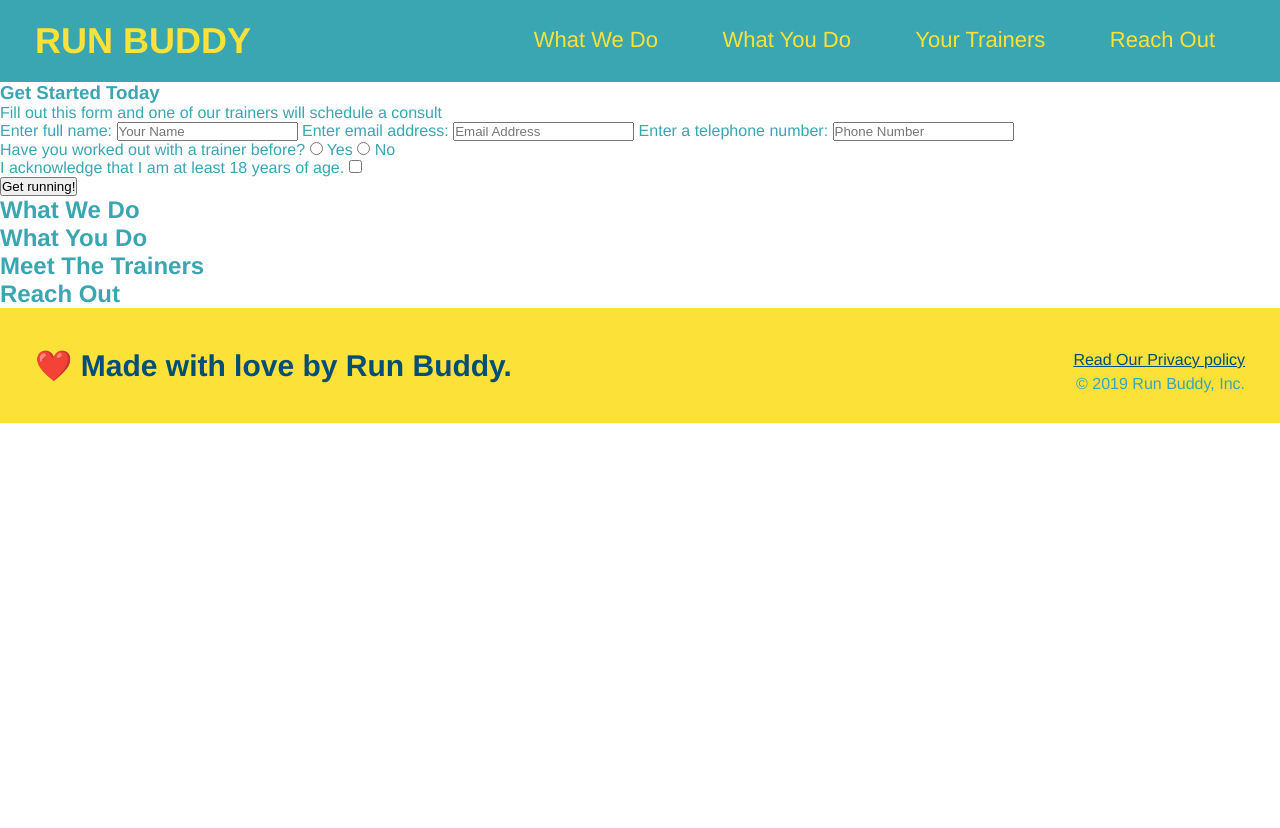
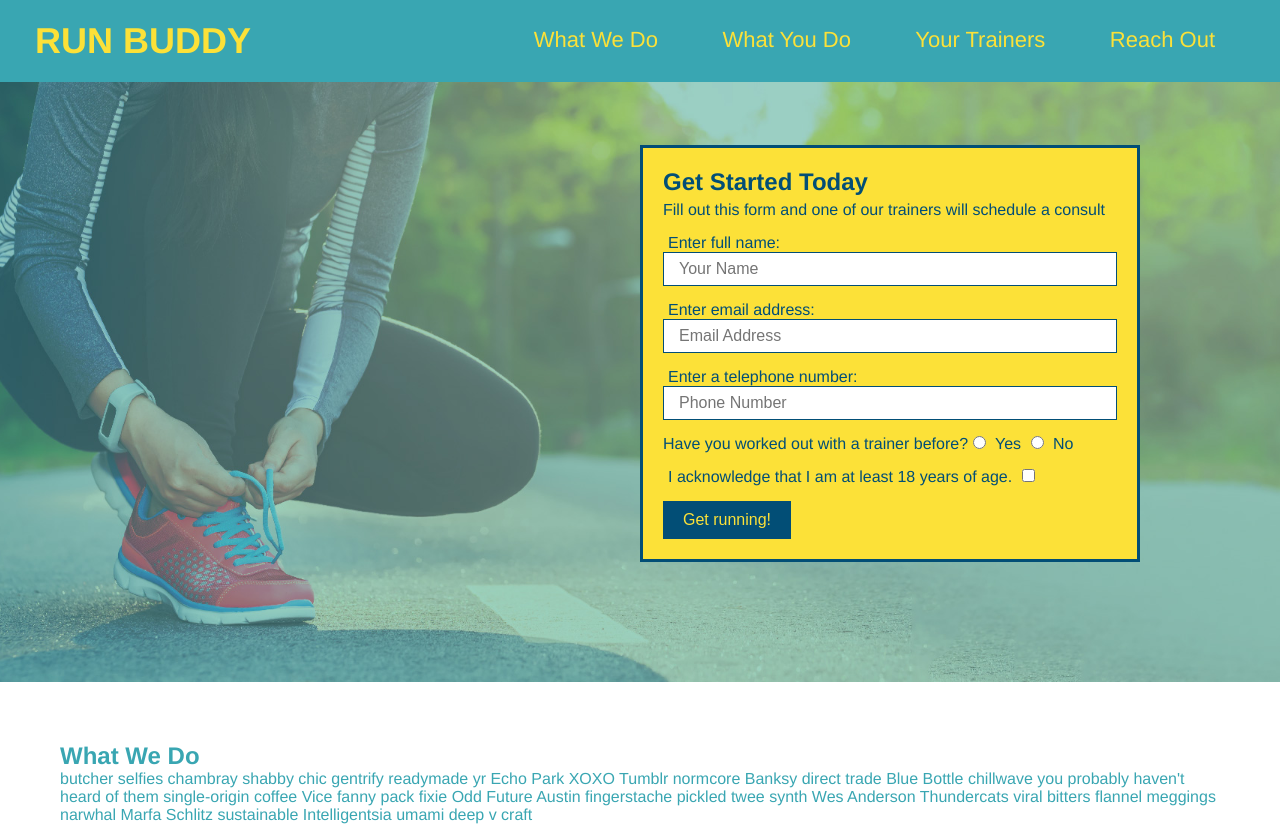
Before and after one commit to Guerrajonmichael/run-buddy, a plain HTML site: page index.html in a window 1280 px wide. Shown: the top 828 px of the page. Before the commit the page ends 800 px from the top, so only its background shows below. Drawn offline with Linux system fonts and the light colour scheme.

Commit message:
add what you do icons

```diff
--- a/assets/css/style.css
+++ b/assets/css/style.css
@@ -56,3 +56,59 @@ footer div {
 footer a {
     color: #024e76;
 }
+
+section {
+    padding: 60px;
+    background-image:
+}
+/* Hero style start */
+.hero {
+    background-image: url("../images/hero-bg.jpg");
+    height: 600px;
+    background-size: cover;
+    background-position: center;
+    position: relative;
+}
+
+.hero-form {
+    background-color: #fce138;
+    padding: 20px;
+    width: 500px;
+    color: #024e76;
+    border: solid 3px #024e76;
+    position: absolute;
+    bottom: 120px;
+    right: 140px;
+}
+
+.hero-form h3 {
+    font-size: 24px;
+    margin: 0px;
+}
+
+.hero-form p {
+    margin: 5px 0 15px 0;
+}
+
+.form-input {
+    border: 1px solid #024e76;
+    display: block;
+    padding: 7px 15px;
+    font-size: 16px;
+    color: #024e76;
+    width: 100%;
+    margin-bottom: 15px;
+}
+
+.hero-form label {
+    margin: 0 5px;
+}
+
+.hero-form button {
+    color: #fce138;
+    background-color: #024e76;
+    border: none;
+    padding: 10px 20px;
+    font-size: 16px;
+}
+/* Hero styles end*/
--- a/index.html
+++ b/index.html
@@ -33,18 +33,20 @@
         </header>
 
         <!-- hero/jumbotron -->
-        <section>
-            <div>
+        <section class="hero">
+            <div class="hero-form">
                 <h3>Get Started Today</h3>
                 <p>Fill out this form and one of our trainers will schedule a consult</p>
             <!-- Add form element -->
             <form>
                 <label for="name">Enter full name:</label>
-                <input type="text" placeholder="Your Name" name="name" id="name" />
+                <input type="text" placeholder="Your Name" name="name" id="name" class="form-input">
+
                 <label for="email">Enter email address:</label>
-                <input type="email" placeholder="Email Address" name="email" id="email" />
+                <input type="text" placeholder="Email Address" name="email" id="email" class="form-input">
+
                 <label for="phone">Enter a telephone number:</label>
-                <input type="tel" placeholder ="Phone Number" name ="phone" id="phone" />
+                <input type="text" placeholder ="Phone Number" name ="phone" id="phone" class="form-input">
                 <p>
                     Have you worked out with a trainer before?
                     <input type="radio" name="trainer-confirm" id="trainer-yes" />
@@ -67,13 +69,41 @@
         <!-- end hero -->
 
         <!-- "what we do" section -->
-        <section>
+        <section id="what-we-do">
             <h2>What We Do</h2>
+            <p>
+                butcher selfies chambray shabby chic gentrify readymade yr Echo Park XOXO Tumblr normcore Banksy direct trade Blue Bottle chillwave you probably haven't heard of them single-origin coffee Vice fanny pack fixie Odd Future Austin fingerstache pickled twee synth Wes Anderson Thundercats viral bitters flannel meggings narwhal Marfa Schlitz sustainable Intelligentsia umami deep v craft
+            </p>
         </section>
 
         <!-- "What you do" section -->
-        <section>
+        <section id="what-you-do">
             <h2>What You Do</h2>
+
+            <div>
+                <!-- insert this img element-->
+                <img src="./assets/images/step-1.svg" alt="" />
+                <h3>Step 1: Fill Out The Form Above.</h3>
+                <p>You're already here, so why not?</p>
+            </div>
+
+            <div>
+                <img src="./assets/images/step-2.svg" alt="" />
+                <h3>Step 2: Consult with One of Our Trainers.</h3>
+                <p>Are you here to build muscle, lose weight, or just to feel good?</p>
+            </div>
+
+            <div>
+                <img src="./assets/images/step-3.svg" alt="" />
+                <h3>Step 3: Get Running.</h3>
+                <p>Hit the ground running (literally) once your trainer lays out your plan.</p>
+            </div>
+
+            <div>
+                <img src="./assets/images/step-4.svg" alt="" />
+                <h3>Step 4: See Results.</h3>
+                <p>Bi-weekly checkins with your trainer will keep you focused.</p>
+            </div>
         </section>
 
         <!-- "meet the trainers" section -->
```
Also changed, not shown: assets/images/hero-bg.jpg (added), assets/images/step-1.svg (added), assets/images/step-2.svg (added), assets/images/step-3.svg (added), assets/images/step-4.svg (added).
